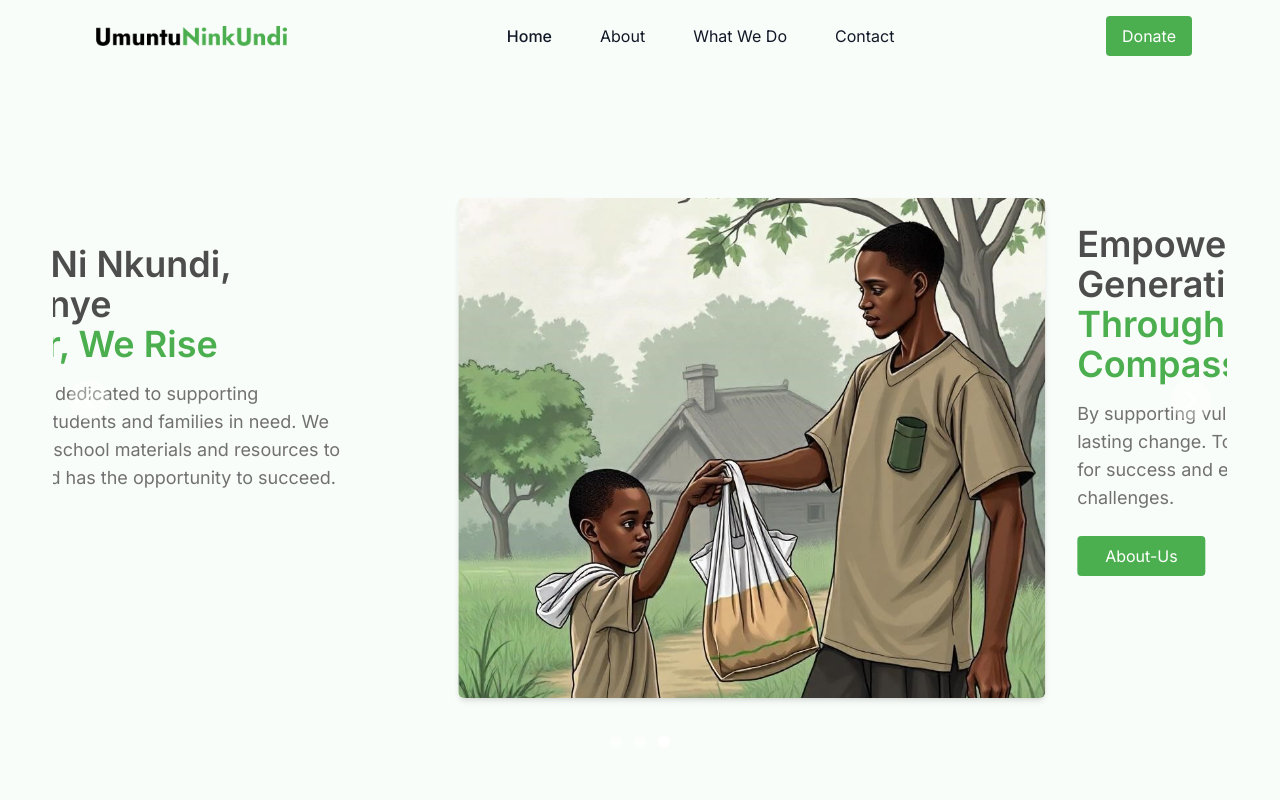
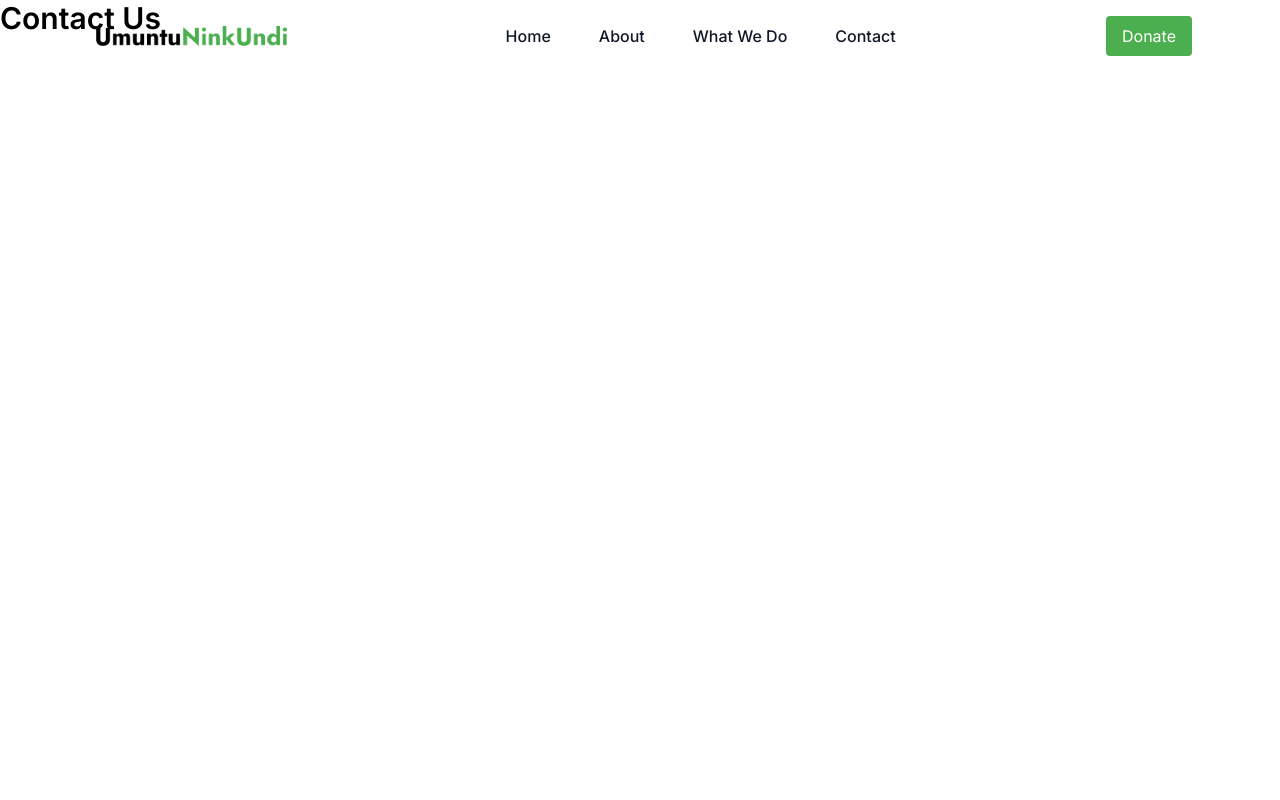
Before and after one commit to IMANISHIMWE21218/umuntu, a React (Vite) app: page /contact in a window 1280 px wide. Shown: the top 800 px of the page. Built offline with nearby package versions, Linux system fonts and the light colour scheme.

Commit message:
update 2025 links

```diff
--- a/src/App.jsx
+++ b/src/App.jsx
@@ -1,3 +1,4 @@
+// App.jsx
 import { useState } from 'react';
 import '../src/App.css';
 import Navbar from './components/Navbar';
@@ -7,48 +8,67 @@ import About from './components/About';
 import Partners from './components/Partners';
 import SubBlog from './components/SubBlog';
 import NewsLetter from './components/NewsLetter';
-import FooterComponent from './components/FooterComponent ';
 import Model from './components/Model';
+import Contact from './components/independentPages/Contact';
 import PropTypes from 'prop-types';
+import { BrowserRouter, Routes, Route } from "react-router-dom";
 
-import { BrowserRouter } from "react-router-dom";
+// Create a separate component for the main content
+const MainContent = ({ showModel, handleOpenModel, handleCloseModel }) => {
+  return (
+    <>
+      <Home handleOpenModel={handleOpenModel} />
+      <Vision />
+      <About />
+      {showModel && <Model onClose={handleCloseModel} />}
+      <Partners />
+      <SubBlog />
+      <NewsLetter />
+    </>
+  );
+};
+
+MainContent.propTypes = {
+  showModel: PropTypes.bool.isRequired,
+  handleOpenModel: PropTypes.func.isRequired,
+  handleCloseModel: PropTypes.func.isRequired
+};
 
 const App = ({setIsMenuOpen}) => {
   const [showModel, setShowModel] = useState(false);
 
-  // Function to open the modal
   const handleOpenModel = () => {
     console.log("Modal opened");
     setShowModel(true);
     setIsMenuOpen(false);
   };
 
-  // Function to close the modal
   const handleCloseModel = () => {
     setShowModel(false);
   };
 
-
   return (
     <BrowserRouter>
-      <div>
-        <Navbar handleOpenModel={handleOpenModel} />
-        <Home handleOpenModel={handleOpenModel} />
-        <Vision />
-        <About />
-        {/* Render the modal conditionally */}
-        {showModel && <Model onClose={handleCloseModel} />}
-        <Partners />
-        <SubBlog />
-        <NewsLetter />
-        <FooterComponent />
-      </div>
+      <Navbar handleOpenModel={handleOpenModel} />
+      <Routes>
+        <Route
+          path="/"
+          element={
+            <MainContent
+              showModel={showModel}
+              handleOpenModel={handleOpenModel}
+              handleCloseModel={handleCloseModel}
+            />
+          }
+        />
+        <Route path="/contact" element={<Contact />} />
+      </Routes>
     </BrowserRouter>
   );
 };
 
 App.propTypes = {
-  setIsMenuOpen: PropTypes.func.isRequired, // Ensure setIsMenuOpen is a function and required
+  setIsMenuOpen: PropTypes.func.isRequired,
 };
 
 export default App;
--- a/src/components/About.jsx
+++ b/src/components/About.jsx
@@ -7,8 +7,8 @@ import m4 from "../assets/m4.png"
 
 const About = () => {
     return (
-        <div>
-            <div className=" mx-auto ">
+        <div id="about">
+            <div className=" mx-auto " id="about">
                 {/* About and description */}
                 <div className=" px-4 lg:px-14 mx-auto flex flex-col md:flex-row justify-between items-center gap-12 pb-12">
                 <div className="md:w-2/3 py-8 mx-auto">
--- a/src/components/Home.jsx
+++ b/src/components/Home.jsx
@@ -8,7 +8,7 @@ import banner3 from "../assets/3.jpeg";
 
 const Home = ({ handleOpenModel }) => {
     return (
-        <div className="bg-neutralSilver">
+        <div className="bg-neutralSilver"  id="home">
             <div className="flex flex-col min-h-screen h-[740px] md:h-[600px] lg:h-[600px] w-full md:w-11/12 justify-center mx-auto py-4 md:py-8">
                 <Carousel className="w-full mx-auto">
                     {[
--- a/src/components/Navbar.jsx
+++ b/src/components/Navbar.jsx
@@ -1,97 +1,155 @@
-import  { useState, useEffect } from "react";
+// Navbar.jsx
+import { useState, useEffect } from "react";
+import { useLocation, useNavigate } from "react-router-dom";
 import logo from "../assets/logo.png";
-import {  Link } from "react-router-dom";
+import { Link as ScrollLink } from "react-scroll";
+import { Link as RouterLink } from "react-router-dom";
 import PropTypes from "prop-types";
 import { FaBars, FaXmark } from "react-icons/fa6";
+
 const Navbar = ({ handleOpenModel }) => {
   const [isMenuOpen, setIsMenuOpen] = useState(false);
   const [isSticky, setIsSticky] = useState(false);
-    // const [showModel, setShowModel] = useState(false);
+  const location = useLocation();
+  const navigate = useNavigate();
 
-    // Toggle menu function
-    const toggleMenu = () => {
-        setIsMenuOpen(!isMenuOpen);
+  const toggleMenu = () => setIsMenuOpen((prev) => !prev);
+
+  const handleDonateClick = () => {
+    setIsMenuOpen(false);
+    handleOpenModel();
   };
 
-    const handleDonateClick = () => {
-        setIsMenuOpen(false); // Close the menu
-        handleOpenModel(); // Open the modal
+  useEffect(() => {
+    const handleScroll = () => setIsSticky(window.scrollY > 100);
+    window.addEventListener("scroll", handleScroll);
+    return () => window.removeEventListener("scroll", handleScroll);
+  }, []);
+
+  const navItems = [
+    { label: "Home", to: "home", isRoute: false },
+    { label: "About", to: "about", isRoute: false },
+    { label: "What We Do", to: "whatwedo", isRoute: false },
+    { label: "Contact", to: "/contact", isRoute: true }
+  ];
+
+  const handleNavClick = (item) => {
+    if (item.isRoute) {
+      navigate(item.to);
+    } else if (location.pathname !== '/') {
+      navigate('/');
+      // Small delay to ensure navigation completes
+      setTimeout(() => {
+        const element = document.getElementById(item.to);
+        if (element) {
+          element.scrollIntoView({ behavior: 'smooth' });
+        }
+      }, 100);
+    }
+    setIsMenuOpen(false);
   };
 
-    // Handle scroll for sticky effect
-    useEffect(() => {
-        const handleScroll = () => {
-            if (window.scrollY > 100) {
-                setIsSticky(true);
-            } else {
-                setIsSticky(false);
+  const renderNavLink = (item) => {
+    if (item.isRoute) {
+      return (
+        <RouterLink
+          to={item.to}
+          className="text-base text-gray-900 hover:text-brandPrimary font-medium cursor-pointer"
+          onClick={() => setIsMenuOpen(false)}
+        >
+          {item.label}
+        </RouterLink>
+      );
     }
-        };
 
-        window.addEventListener('scroll', handleScroll);
-        return () => window.removeEventListener('scroll', handleScroll); // Correct cleanup
-    }, []);
-
-    // Navigation items array
-    const navItems = [
-        { link: "Home", path: "/home" },
-        { link: "About", path: "/about" },
-        { link: "What We Do", path: "/whatwedo" },
-        { link: "Contact", path: "/contact" },
-    ];
-
-
+    if (location.pathname === '/') {
       return (
-       <header className={`w-full bg-white md:bg-transparent fixed top-0 left-0 right-0 transition-all duration-300 ease-in-out ${isSticky ? 'shadow-md' : ''}`}>
-            <nav className={`py-4 lg:px-14 ${isSticky ? 'bg-white' : 'bg-transparent'}`}>
-                <div className="flex items-center justify-between px-3 md:px-8">
-                    <a href="/" className="text-xl font-semibold flex items-center space-x-3">
-                        <img src={logo} alt="Logo" className="md:w-22 md:h-5 w-18 h-4 inline-block items-center px-2" />
-                    </a>
-
-                    {/* Navigation items for large device */}
-                    <ul className="md:flex space-x-12 hidden">
-                        {navItems.map((item, index) => (
-                            <Link to={item.path}
+        <ScrollLink
+          to={item.to}
           spy={true}
           smooth={true}
           offset={-100}
-                                key={index}
-                                className="block text-base text-gray-900 hover:text-brandPrimary first:font-medium"
+          duration={500}
+          className="text-base text-gray-900 hover:text-brandPrimary font-medium cursor-pointer"
+          onClick={() => setIsMenuOpen(false)}
         >
-                                {item.link}
-                            </Link>
+          {item.label}
+        </ScrollLink>
+      );
+    }
+
+    return (
+      <button
+        onClick={() => handleNavClick(item)}
+        className="text-base text-gray-900 hover:text-brandPrimary font-medium cursor-pointer"
+      >
+        {item.label}
+      </button>
+    );
+  };
+
+  return (
+    <header className={`w-full fixed top-0 left-0 right-0 transition-all duration-300 z-50 ${
+      isSticky ? "bg-white shadow-md" : "bg-transparent"
+    }`}>
+      <nav className="py-4 lg:px-14">
+        <div className="flex items-center justify-between px-3 md:px-8">
+          {/* Logo */}
+          <RouterLink to="/" className="flex items-center space-x-3">
+            <img
+              src={logo}
+              alt="Logo"
+              className="md:w-22 md:h-5 w-18 h-4 px-2"
+            />
+          </RouterLink>
+
+          {/* Desktop Navigation */}
+          <ul className="hidden md:flex space-x-12">
+            {navItems.map((item, index) => (
+              <li key={index}>
+                {renderNavLink(item)}
+              </li>
             ))}
           </ul>
 
-                    {/* Buttons for large device */}
-                    <div className="space-x-12 hidden lg:flex items-center">
-                        <button onClick={handleOpenModel} className="bg-brandPrimary text-white py-2 px-4 transition-all duration-300 rounded hover:bg-neutralDGrey">Donate</button>
+          {/* Donate Button */}
+          <div className="hidden lg:flex items-center space-x-4">
+            <button
+              onClick={handleOpenModel}
+              className="bg-brandPrimary text-white py-2 px-4 rounded hover:bg-neutralDGrey transition-all duration-300"
+            >
+              Donate
+            </button>
           </div>
 
-                    {/* Hamburger menu only mobile */}
-                    <div className="md:hidden">
-                        <button className="text-neutralDGrey focus:outline-none focus:text-gray-500" onClick={toggleMenu}>
+          {/* Mobile Menu Button */}
+          <button
+            className="md:hidden text-neutralDGrey focus:outline-none"
+            onClick={toggleMenu}
+            aria-label="Toggle Menu"
+          >
             {isMenuOpen ? <FaXmark className="w-6 h-6" /> : <FaBars className="w-6 h-6" />}
           </button>
         </div>
 
-                    {/* Navigation items for mobile */}
-                    <div className={`space-y-4 py-10 px-8 mt-16 bg-brandPrimary z-50 ${isMenuOpen ? 'block fixed top-0 left-0 right-0 ' : 'hidden'}`}>
+        {/* Mobile Navigation */}
+        <div className={`md:hidden fixed top-0 left-0 right-0 bg-brandPrimary z-50 transition-all duration-300 ${
+          isMenuOpen ? "block py-10 px-8 mt-16" : "hidden"
+        }`}>
+          <ul className="space-y-4">
             {navItems.map((item, index) => (
-                            <Link to={item.path}
-                                spy={true}
-                                smooth={true}
-                                offset={-100}
-                                key={index}
-                                className="block text-base text-white hover:text-gray-900 first:font-medium"
+              <li key={index} className="text-white">
+                {renderNavLink(item)}
+              </li>
+            ))}
+          </ul>
+          <div className="mt-6">
+            <button
+              onClick={handleDonateClick}
+              className="bg-gray-900 text-white py-2 px-4 rounded hover:bg-neutralDGrey transition-all duration-300 w-full"
             >
-                                {item.link}
-                            </Link>
-                        ))}
-                        <div className="items-center">
-                        <button onClick={handleDonateClick} className="bg-gray900 text-white py-2 px-4 transition-all duration-300 rounded hover:bg-neutralDGrey">Donate</button>
-                    </div>
+              Donate
+            </button>
           </div>
         </div>
       </nav>
@@ -100,7 +158,7 @@ const Navbar = ({ handleOpenModel }) => {
 };
 
 Navbar.propTypes = {
-    handleOpenModel: PropTypes.func.isRequired, // Ensure handleOpenModel is a function and required
+  handleOpenModel: PropTypes.func.isRequired
 };
 
 export default Navbar;
--- a/src/components/NewsLetter.jsx
+++ b/src/components/NewsLetter.jsx
@@ -13,7 +13,7 @@ const NewsLetter = () => {
         </p>
 
         <div className="flex justify-center items-center gap-4 mt-6">
-            <button className="btn-primary text-white font-semibold py-3 px-6 rounded-lg flex items-center hover:bg-brandPrimary-dark transition-all duration-300 shadow-lg">
+            <button className="btn-primary text-white font-semibold py-3 px-6 rounded-lg flex items-center hover:bg-brandPrimary-dark transition-all duration-300 shadow-lg" to="/contact">
                 Contact Us
                 <svg className="ml-2" clip-rule="evenodd" fill-rule="evenodd" stroke-linejoin="round" stroke-miterlimit="2" viewBox="0 0 24 24" xmlns="http://www.w3.org/2000/svg" width="20" height="20" fill="currentColor">
                     <path d="M14.523 18.787s4.501-4.505 6.255-6.26c.146-.146.219-.338.219-.53s-.073-.383-.219-.53c-1.753-1.754-6.255-6.258-6.255-6.258-.144-.145-.334-.217-.524-.217-.193 0-.385.074-.532.221-.293.292-.295.766-.004 1.056l4.978 4.978H3.756c-.414 0-.75.336-.75.75s.336.75.75.75h14.692l-4.979 4.979c-.289.289-.286.762.006 1.054.148.148.341.222.533.222.19 0 .378-.072.522-.215z" fill-rule="nonzero" />
--- a/src/components/SubBlog.jsx
+++ b/src/components/SubBlog.jsx
@@ -29,7 +29,7 @@ const SubBlog = () => {
     return (
 
 
-        <div className='px-4 lg:px-14 max-w-screen-2xl mx-auto bg-neutralSilver my-8 py-16'>
+        <div className='px-4 lg:px-14 max-w-screen-2xl mx-auto bg-neutralSilver my-8 py-16' id="whatwedo">
             <div className='text-center md: w-1/2 mx-auto'>
                 <h2 className='text-3xl text-neutralDGrey font-semibold mb-4'>Our Activities</h2>
                 <p className='text-base text-neutralLGrey mb-8 md:w-3/4 mx-auto'>Lorem ipsum dolor sit amet, consectetur adipiscing elit. </p>
--- /dev/null
+++ b/src/components/independentPages/Contact.jsx
@@ -0,0 +1,9 @@
+const Contact = () => {
+    return (
+        <div id="contact">
+            <h1 className="text-3xl font-semibold">Contact Us</h1>
+        </div>
+    )
+}
+
+export default Contact
```
Also changed, not shown: src/components/FooterComponent .jsx (line endings or trailing spaces). Lines whose indentation alone changed are shown as unchanged.
